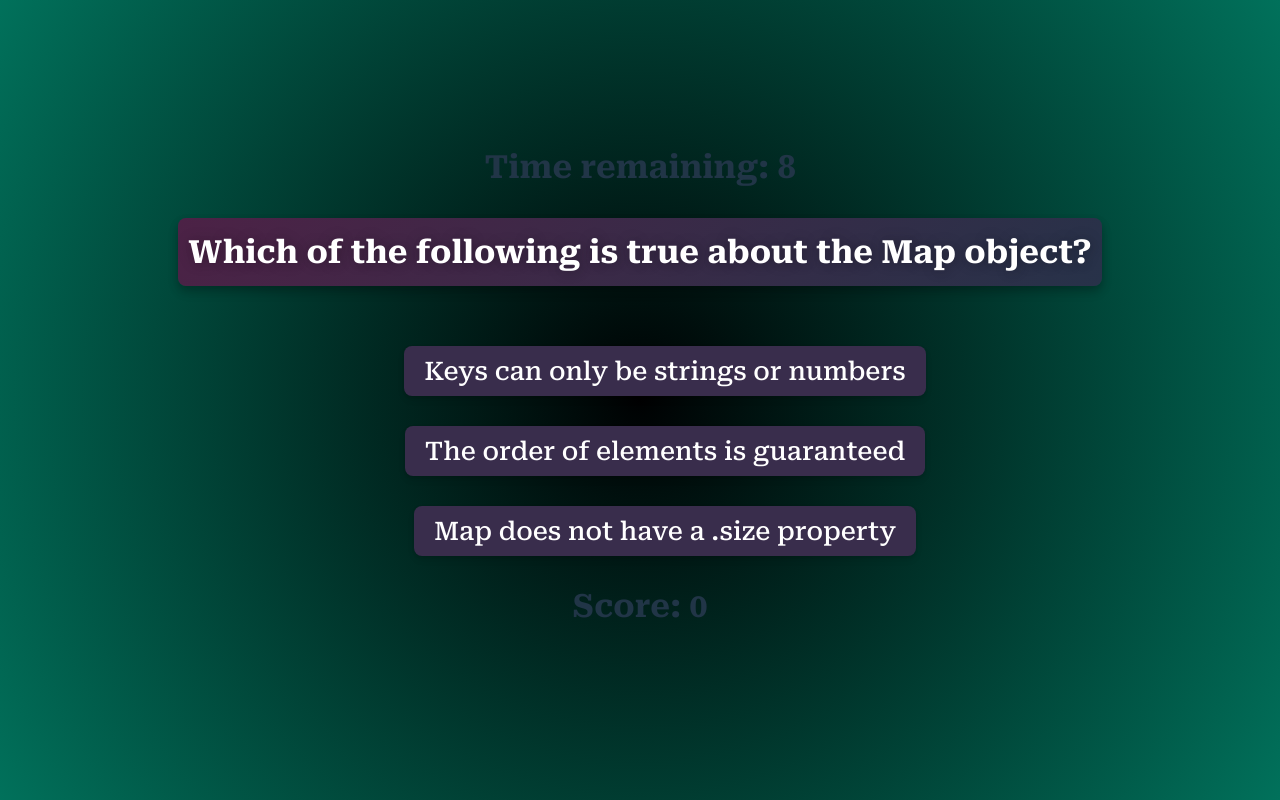
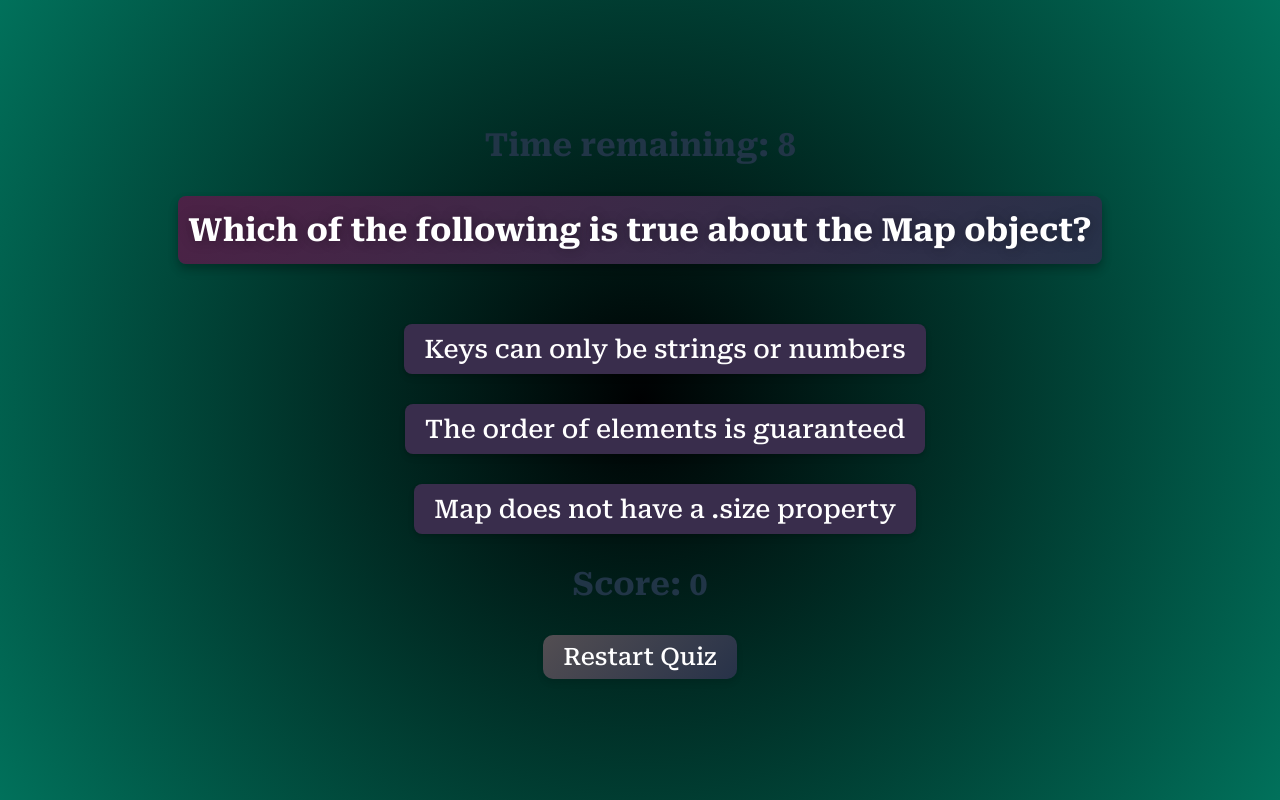
Before and after one commit to julsandstrom/my-quiz, a React (Vite) app in the folder my-quiz/: page / in a window 1280 px wide. Both pictures are taken after a click on the button "Start Quiz". Built offline with nearby package versions, Linux system fonts and the light colour scheme.

Commit message:
Added restart button functionality

```diff
--- a/my-quiz/src/App.css
+++ b/my-quiz/src/App.css
@@ -26,15 +26,15 @@ button {
 }
 
 button.correct {
-  background-color: rgb(197, 168, 3);
-  color: rgb(0, 0, 0);
+  background-color: rgb(0, 77, 27);
+  color: rgb(255, 255, 255);
   font-size: 1.6rem;
   margin-left: 50px;
 }
 
 button.incorrect {
-  background-color: rgb(0, 0, 0);
-  color: rgb(0, 0, 0);
+  background-color: rgb(76, 0, 0);
+  color: rgb(255, 255, 255);
   font-size: 1.6rem;
   margin-left: 50px;
 }
@@ -94,8 +94,8 @@ button:hover {
   font-weight: bold;
 }
 .restart-button {
-  font-size: 2.2rem;
-  background: linear-gradient(135deg, #4c2246, #273249);
+  font-size: 1.5rem;
+  background: linear-gradient(135deg, #534e52, #273249);
   padding: 8px 20px;
   border-radius: 10px;
   box-shadow: 0 4px 6px rgba(0, 0, 0, 0.1);
--- a/my-quiz/src/App.tsx
+++ b/my-quiz/src/App.tsx
@@ -2,6 +2,7 @@ import { useEffect, useState } from "react";
 import Question from "./components/Questions";
 import AnswerChoices from "./components/AnswerChoices";
 import DisplayResult from "./components/DisplayResult";
+import ResetButton from "./components/ResetButton";
 
 import "./App.css";
 import TimerDisplay from "./components/TimerDisplay";
@@ -46,6 +47,12 @@ function App() {
     setGameStarted(true);
     setScore(0);
     setCurrentQuestionIndex(0);
+    setGameState({
+      ...gameState,
+      isAnswerRevealed: false,
+      isButtonDisabled: false,
+      timer: 10,
+    });
   };
 
   //--------------------------------------------FETCH
@@ -140,7 +147,8 @@ function App() {
         </section>
       )}
       {/* //--------------------------------------------Game Ended */}
-      {gameFinished && <DisplayResult score={score} onResetGame={resetGame} />}
+      {gameFinished && <DisplayResult score={score} />}
+      {gameStarted && <ResetButton onResetGame={resetGame} />}
     </main>
   );
 }
--- a/my-quiz/src/components/DisplayResult.tsx
+++ b/my-quiz/src/components/DisplayResult.tsx
@@ -1,18 +1,9 @@
-function DisplayResult({
-  score,
-  onResetGame,
-}: {
-  score: number;
-  onResetGame: () => void;
-}) {
+function DisplayResult({ score }: { score: number }) {
   return (
     <div>
       <h2 className="final-score">
         Final result: {score} {score === 1 ? "point" : "points"}
       </h2>
-      <button className="restart-button" onClick={onResetGame}>
-        Restart Quiz
-      </button>
     </div>
   );
 }
--- /dev/null
+++ b/my-quiz/src/components/ResetButton.tsx
@@ -0,0 +1,9 @@
+function ResetButton({ onResetGame }: { onResetGame: () => void }) {
+  return (
+    <button className="restart-button" onClick={onResetGame}>
+      Restart Quiz
+    </button>
+  );
+}
+
+export default ResetButton;
```
